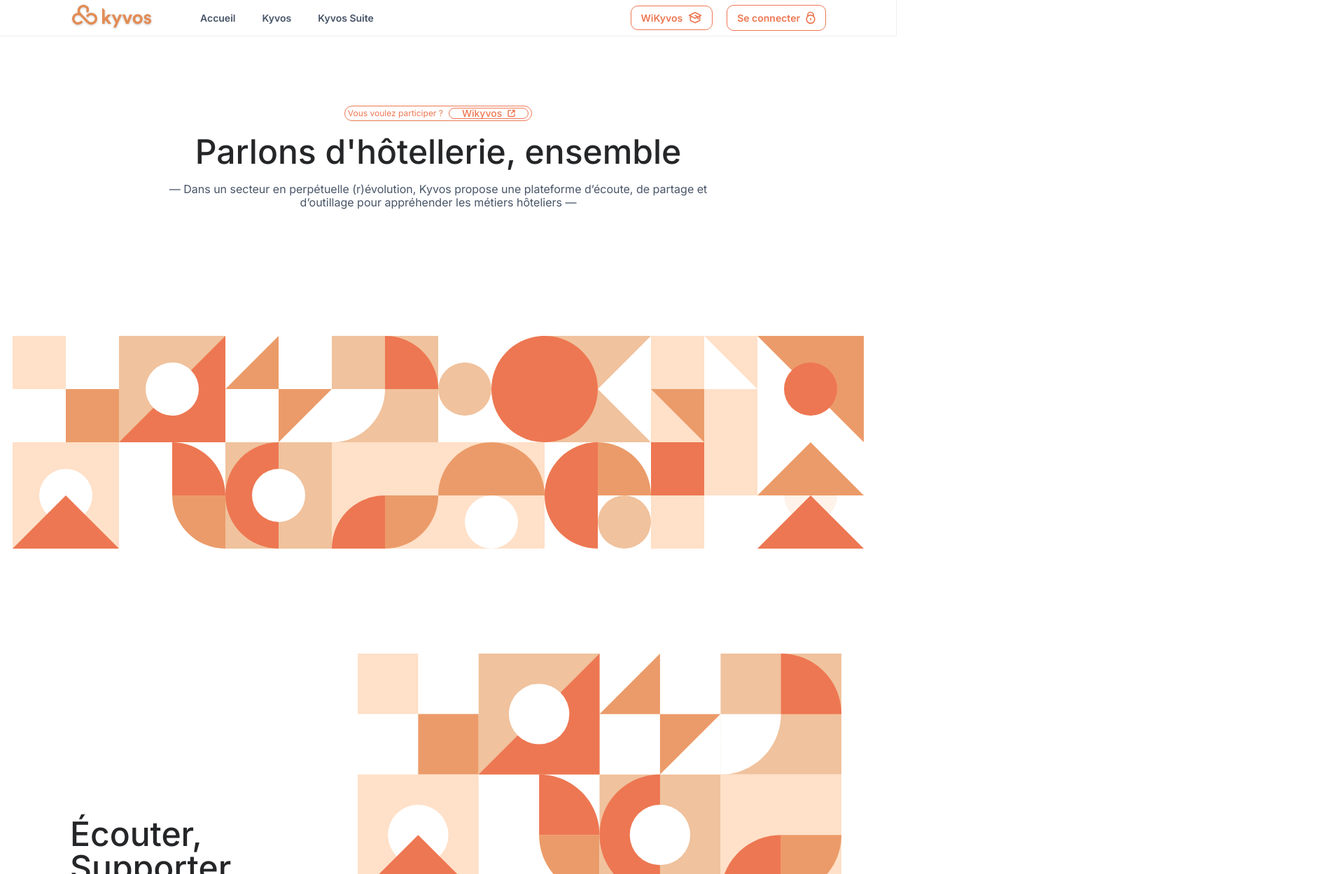
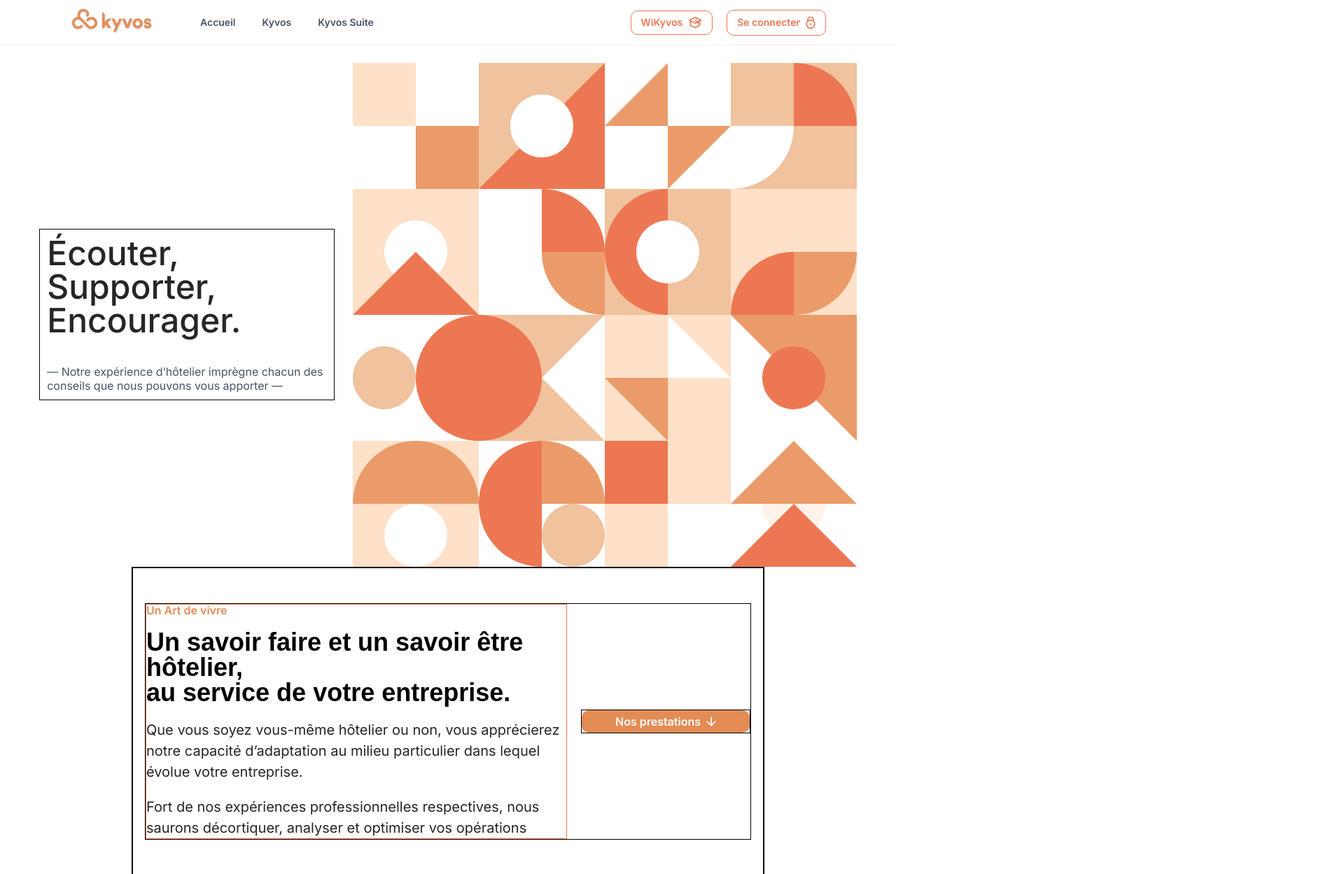
Before and after one commit to SamAmann/kyvos-website, a plain HTML site: page pages/index.html in a window 1280 px wide. Shown: the top 1249 px of the page at 70% size, 1920 px wide, since content can reach past the window. Drawn offline with Linux system fonts and the light colour scheme.

Commit message:
Flexibility and CUstomisations
Adds working navButton (.active when clicked)
Continues construction of container

```diff
--- a/css/style.css
+++ b/css/style.css
@@ -27,6 +27,7 @@
     --display-size-lg: 48px;
     --display-size-xl: 60px;
     --display-size-xxl: 72px;
+    --header-height: 2.5rem;
 }
 
 /*set the font size for the website*/
@@ -36,6 +37,9 @@ html {
 
 /*set the font family for the website*/
 body {
+    display: flex;
+    flex-direction: column;
+    justify-content: center;
     font-family: 'Inter', sans-serif;
     color: var(--text-color);
 }
@@ -64,10 +68,11 @@ p {
 a {
     color: var(--color-main500);
     text-decoration: none;
+    cursor: pointer;
 }
 
 a:hover {
-    color: var(--color-main800);
+    color: var(--color-main600);
 }
 
 a:focus {
@@ -232,44 +237,74 @@ button {
     font-weight: 600;
 }
 
-/* class settings for img */
-#img-geo-square {
-    width: 60%;
-    height: 60%;
-    object-fit: cover;
+/* Images */
+#img-accueil {
+    width: 100%;
 }
 
-/* containers*/
+/* containers */
 
 header {
     display: flex;
+    justify-content: center;
     width: 100vw;
-    height: 2rem;
+    height: var(--header-height);
     background-color: #ffffff;
     box-shadow: 0px 0px 2px rgba(0, 0, 0, 0.2);
     justify-content: space-between;
+    z-index: 999;
+}
+
+page.inactive {
+    display: none;
+}
+
+page.active {
+    display: flex;
+    flex-direction: column;
+    justify-content: center;
+    align-items: center;
+    width: 100%;
+}
+
+.hero {
+    display: flex;
+    width: 100vw;
+    height: calc(100vh-var(--header-height));
+    gap: 1em;
+    padding-top: 1rem;
+}
+
+#hero-accueil {
+    padding-top: 4rem;
 }
 
 .container {
+    border: solid 2px black;
     display: flex;
-    justify-content: flex-start;
-    width: 90%;
-    height: 90%;
+    justify-content: center;
+    width: 100%;
+    height: 100%;
     padding: 50px;
     gap: 80px;
+    max-width: 800px;
 }
 
 .content {
+    border: solid 1px black;
     display: flex;
-    padding: 50px;
     gap: 20px;
-    max-width: 800px;
 }
 
 .heading {
     display: flex;
     flex-direction: column;
     gap: 20px;
+    padding: 10px;
+}
+
+#heading-accueil {
+    margin-top: 50px;
 }
 
 .supporting {
@@ -277,6 +312,16 @@ header {
     font-size: var(--txt-size-md);
     font-weight: 400;
     line-height: 1.2;
+    padding: 10px;
+}
+
+#supporting-kyvos {
+    max-width: 400px;
+}
+
+#txt-art-de-vivre {
+    border: solid 1px var(--color-main700);
+    min-width: 600px;
 }
 
 /* class settings for navigation */
@@ -318,7 +363,6 @@ nav {
 .btn-text:hover {
     background-color: var(--color-main100);
     color: var(--color-main700);
-    changeColor(this.id, #FFFFFF)
 }
 
 .btn-nav {
@@ -344,8 +388,8 @@ nav {
 }
 
 .btn-nav.active {
-    border-bottom: solid 1px var(--color-main900);
-    color: red;
+    border-bottom: solid 1px var(--color-main700);
+    color: var(--color-main700);
 }
 
 .btn-primary {
@@ -380,8 +424,8 @@ nav {
 }
 
 .btn-secondary:hover {
-    border: solid 1px var(--color-main800);
-    color: var(--color-main800);
+    border: solid 1px var(--color-main600);
+    color: var(--color-main600);
 }
 
 /* class settings for badges */
--- a/js/background.js
+++ b/js/background.js
@@ -1,8 +1,9 @@
 // To navigate between pages
-function togglePage(id) {
+function navToPage(id) {
     var pages = document.getElementsByTagName("page");
+    var btnNav = document.getElementsByClassName("btn-nav");
     for (var i = 0; i < pages.length; i++) {
-        if (pages[i].id == id) {
+        if (pages[i].id == `page-${id}`) {
             pages[i].classList.add("active");
             pages[i].classList.remove("inactive");
         } else {
@@ -10,4 +11,13 @@ function togglePage(id) {
             pages[i].classList.remove("active");
         }
     }
+    for (var i = 0; i < btnNav.length; i++) {
+        if (btnNav[i].id == "btn-" + id) {
+            btnNav[i].classList.add("active");
+            btnNav[i].classList.remove("inactive");
+        } else {
+            btnNav[i].classList.add("inactive");
+            btnNav[i].classList.remove("active");
+        }
+    }
 }
--- a/pages/index.html
+++ b/pages/index.html
@@ -21,25 +21,26 @@
                 <a href="/pages/index.html"><img src="/img/logos/logo.svg" alt="logo"></a>
             </div>
             <nav>
-                <div class="btn-nav" id="btn-accueil" onclick=toggleSection("accueil")>
+                <div class="btn-nav" id="btn-accueil" onclick=navToPage("accueil")>
                     Accueil
                 </div>
-                <div class="btn-nav" id="btn-kyvos" onclick=toggleSection("kyvos")>
+                <div class="btn-nav" id="btn-kyvos" onclick=navToPage("kyvos")>
                     Kyvos
                 </div>
-                <div class="btn-nav" id="btn-kyvos-suite" onclick=toggleSection("kyvos-suite")>
+                <div class="btn-nav" id="btn-kyvos-suite" onclick=navToPage("kyvos-suite")>
                     Kyvos Suite
                 </div>
             </nav>
         </div>
 
         <div class="nav-block">
-            <div class="btn-text" href="/pages/wikyvos.html" target="_blank">
-                WiKyvos <img id="wikyvos-icon" src="/img/icons/graduation-hat.svg" alt="graduation-hat icon"
-                    class="icon">
-            </div>
+            <a class="btn-text"
+                href="https://doc.clickup.com/36858679/p/134utq-19422/hospitality-dictionary/134utq-19422/hospitality-dictionary"
+                target="_blank" title="Accéder aux ressources Kyvos">
+                WiKyvos <img src="/img/icons/graduation-hat.svg" alt="graduation-hat icon" class="icon">
+            </a>
 
-            <a class="btn-text" href="#section-login">
+            <a class="btn-text" href="#page-login" title="A venir !">
                 Se connecter <img src="/img/icons/lock.svg" alt="graduation-hat icon" class="icon">
             </a>
 
@@ -47,14 +48,16 @@
 
     </header>
 
-    <section id="accueil" class="inactive">
-        <div id="hero-accueil" class="container column center">
+    <page id="page-accueil" class="inactive">
+        <div id="hero-accueil" class="hero column center">
             <div class="content column center">
-                <div class="heading center">
+                <div id="heading-accueil" class="heading center">
                     <div class="badge">
                         Vous voulez participer ?
-                        <a class="btn-secondary" href="/pages/wikyvos.html">Wikyvos <img
-                                src="/img/icons/external-link.svg" alt="external-link icon"></a>
+                        <a class="btn-secondary"
+                            href="https://doc.clickup.com/36858679/p/134utq-19422/hospitality-dictionary/134utq-19422/hospitality-dictionary"
+                            target="_blank">Wikyvos
+                            <img src="/img/icons/external-link.svg" alt="external-link icon"></a>
                     </div>
                     <h1>Parlons d'hôtellerie, ensemble</h1>
                 </div>
@@ -64,26 +67,26 @@
                 </p>
             </div>
 
-            <div class="content center"><img src="/img/geographic01.svg" alt="geographical shapes"></div>
+            <img id="img-accueil" src="/img/geographic01.svg" alt="geographical shapes">
         </div>
-    </section>
+    </page>
 
-    <section id="kyvos" class="active">
-        <div class="container row center">
+    <page id="page-kyvos" class="active">
+        <div id="hero-kyvos" class="hero center">
             <div class="content column left">
                 <div class="heading">
                     <h1 class="txt-left">Écouter, <br> Supporter, <br> Encourager.</h1>
                 </div>
-                <p class="supporting txt-left">
+                <p id="supporting-kyvos" class="supporting txt-left">
                     — Notre expérience d’hôtelier imprègne chacun des conseils que nous pouvons vous apporter —
                 </p>
             </div>
             <img id="img-geo-square" src="/img/geograpic02.svg" alt="geographical shapes">
         </div>
 
-        <div class="container column">
-            <div class="content">
-                <div class="content column left">
+        <div class="container column center">
+            <div class="content row center">
+                <div id="txt-art-de-vivre" class="content column left">
                     <h1 class="container-title">
                         Un Art de vivre
                     </h1>
@@ -136,9 +139,9 @@
             </div>
         </div>
 
-    </section>
+    </page>
 
-    <section id="kyvos-suite" class="inactive">
+    <page id="page-kyvos-suite" class="inactive">
         <div class="container">
             <div class="content">
                 <div class="heading">
@@ -158,7 +161,7 @@
 
             <img src="/img/geographic01.svg" alt="geographical shapes">
         </div>
-    </section>
+    </page>
 
 </body>
 
```
